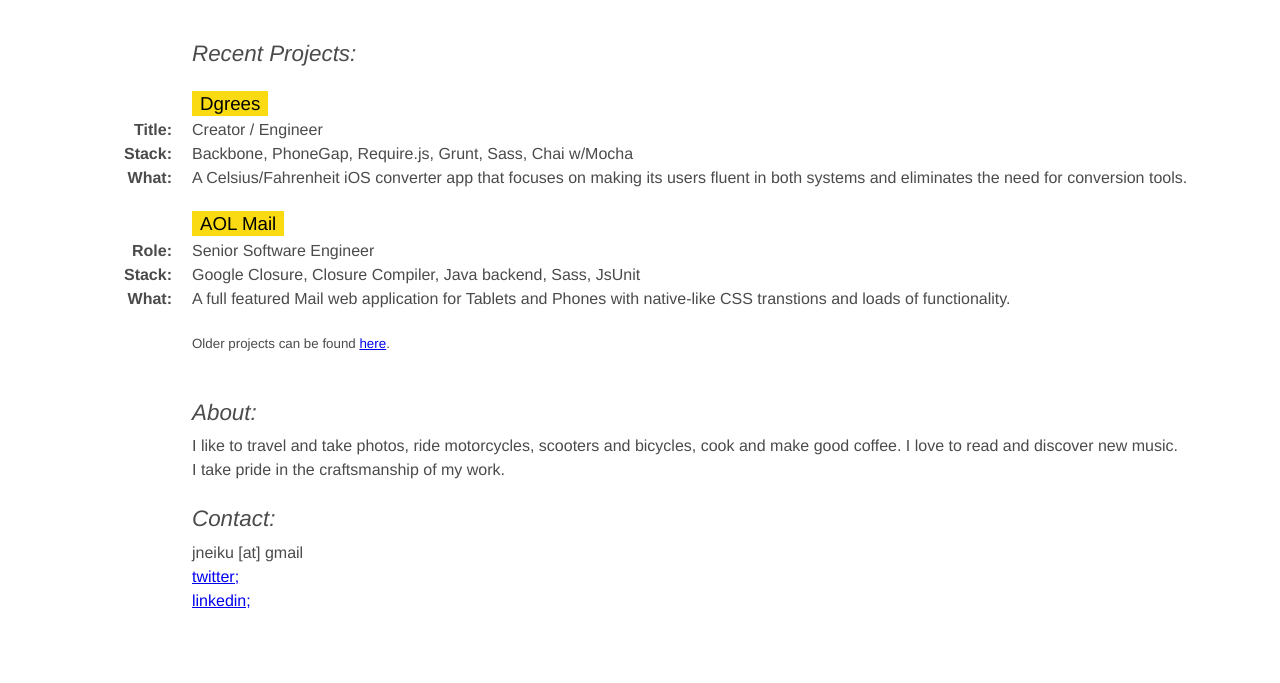
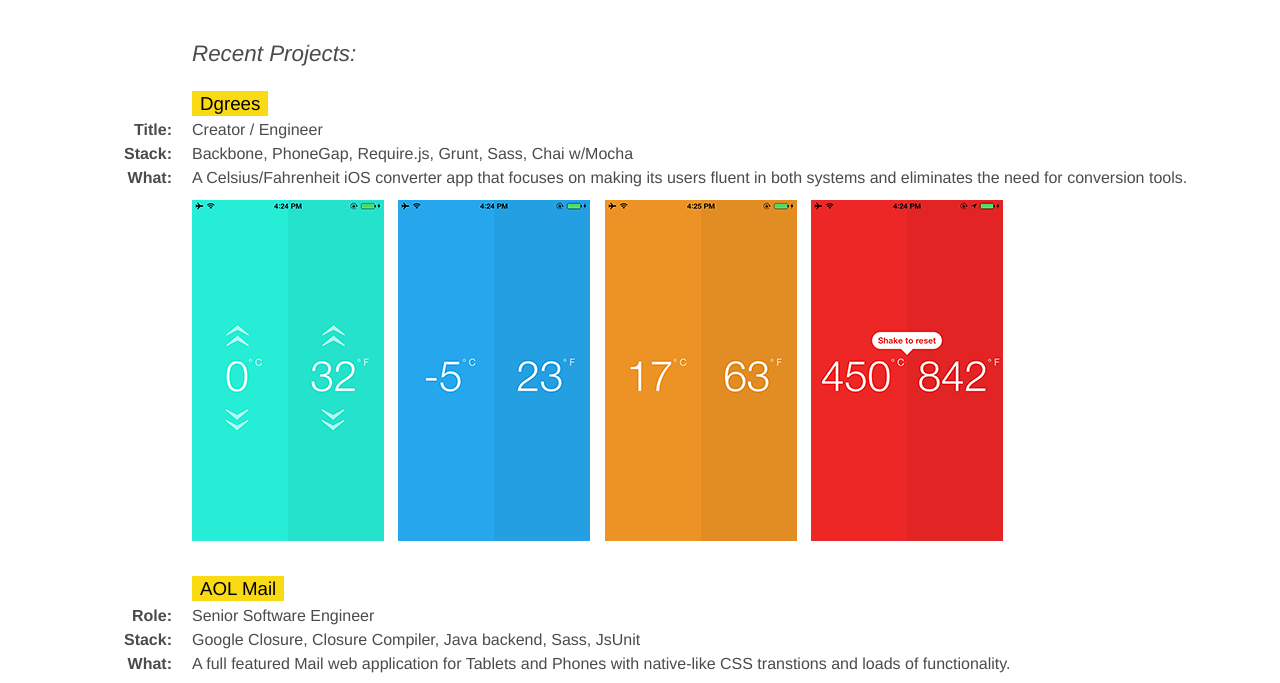
Before and after one commit to ianeiko/ianeiko.github.io, a plain HTML site: page index.html in a window 1280 px wide. Shown: the part 219-902 px from the top of the page. Drawn offline with Linux system fonts and the light colour scheme.

Commit message:
adding some screenshots

```diff
--- a/index.html
+++ b/index.html
@@ -6,7 +6,7 @@
         <title>jneiku</title>
         <meta name="description" content="">
         <meta name="viewport" content="width=device-width">
-        <link rel="stylesheet" href="styles/98f3ea30.main.css">
+        <link rel="stylesheet" href="styles/9894b6b8.main.css">
     </head>
     <body>
         <div id="root">
@@ -17,22 +17,29 @@
                 <h2>9 years experience specializing in <span class="h-light">JavaScript</span> and <span class="h-light">Frontend Web Development</span></h2>
             </header>
 
-            <section>
+            <section id="dgrees">
                 <h4>Recent Projects:</h4>
                 <h3><span class="h-light">Dgrees</span></h3>
                 <p><b>Title: </b>Creator / Engineer</p>
                 <p><b>Stack: </b>Backbone, PhoneGap, Require.js, Grunt, Sass, Chai w/Mocha</p>
                 <p><b>What: </b>A Celsius/Fahrenheit iOS converter app that focuses on making its users fluent in both systems and eliminates the need for conversion tools.</p>
+                <img src="images/8872082e.dgrees1.png" class="screenshot">
+                <img src="images/618e28ee.dgrees2.png" class="screenshot">
+                <img src="images/79ddd491.dgrees3.png" class="screenshot">
+                <img src="images/82fda011.dgrees4.png" class="screenshot">
             </section>
 
-            <section>
+            <section id="aol">
                 <h3><span class="h-light">AOL Mail</span></h3>
                 <p><b>Role: </b>Senior Software Engineer</p>
                 <p><b>Stack: </b>Google Closure, Closure Compiler, Java backend, Sass, JsUnit</p>
                 <p><b>What: </b>A full featured Mail web application for Tablets and Phones with native-like CSS transtions and loads of functionality.</p>
+                <img src="images/1a09b7ff.mail1.png" class="screenshot screenshot-mid">
+                <img src="images/44aac6cc.mail2.png" class="screenshot screenshot-mid">
             </section>
 
             <section>
+                <h3><span class="h-light">Previous Work</span></h3>
                 <p><small>Older projects can be found <a href="http://cargocollective.com/jneiku/" target="_blank">here</a>.</small></p>
             </section>
 
@@ -42,8 +49,8 @@
                 <p>I like to travel and take photos, ride motorcycles, scooters and bicycles, cook and make good coffee. I love to read and discover new music.<br>I take pride in the craftsmanship of my work.</p>
                 <h4>Contact:</h4>
                 <p>jneiku [at] gmail<br>
-                <a href="http://twitter.com/jneiku" target="_blank">twitter;</a><br>
-                <a href="http://linkedin.com/in/jneiku/" target="_blank">linkedin;</a></p>
+                <a href="http://twitter.com/jneiku" target="_blank">twitter</a><br>
+                <a href="http://linkedin.com/in/jneiku/" target="_blank">linkedin</a></p>
             </section>
         </div>
 </body>
--- /dev/null
+++ b/styles/9894b6b8.main.css
@@ -0,0 +1 @@
+body{font-family:HelveticaNeue-Light,"Helvetica Neue",Helvetica,Arial,"Lucida Grande",sans-serif;font-weight:300;color:#4b4b4b}.h-light{background-color:#fadb13;padding:2px 8px;color:#000}#root{margin:6em 4em 4em}h1,h2,h3,h4,p{display:block;font-weight:400;margin:0;padding:0;line-height:1.5em}h1{line-height:1.2em;padding-top:5px}h1 span{font-weight:400;font-size:90%}section,header{margin-bottom:20px;margin-left:120px}h4{margin-bottom:20px;padding-top:20px;font-size:140%;font-style:italic}#about h4{margin-bottom:5px}header img{float:left;margin-left:-140px}p b{display:inline-block;width:100px;padding-right:20px;margin-left:-120px;text-align:right}section img{margin:10px 10px 10px 0}section#aol img{margin-right:9px}@media (max-width:800px){#root{margin:0}header img{float:none;margin-left:0}section,header{margin-left:0}section img{width:96px}section#aol img{width:200px}}
--- a/styles/98f3ea30.main.css
+++ /dev/null
@@ -1 +0,0 @@
-body{font-family:HelveticaNeue-Light,"Helvetica Neue",Helvetica,Arial,"Lucida Grande",sans-serif;font-weight:300;color:#4b4b4b}.h-light{background-color:#fadb13;padding:2px 8px;color:#000}#root{margin:6em 4em 4em}h1,h2,h3,h4,p{display:block;font-weight:400;margin:0;padding:0;line-height:1.5em}h1{line-height:1.2em;padding-top:5px}h1 span{font-weight:400;font-size:90%}section,header{margin-bottom:20px;margin-left:120px}section img{margin:10px 10px 0 0}h4{margin-bottom:20px;padding-top:20px;font-size:140%;font-style:italic}#about h4{margin-bottom:5px}header img{float:left;margin-left:-140px}p b{display:inline-block;width:100px;padding-right:20px;margin-left:-120px;text-align:right}
```
Also changed, not shown: images/1a09b7ff.mail1.png (added), images/44aac6cc.mail2.png (added), images/618e28ee.dgrees2.png (added), images/79ddd491.dgrees3.png (added), images/82fda011.dgrees4.png (added), images/8872082e.dgrees1.png (added), images/bf96cea5.mail2.png (deleted), images/c7ac7802.mail1.png (deleted).
